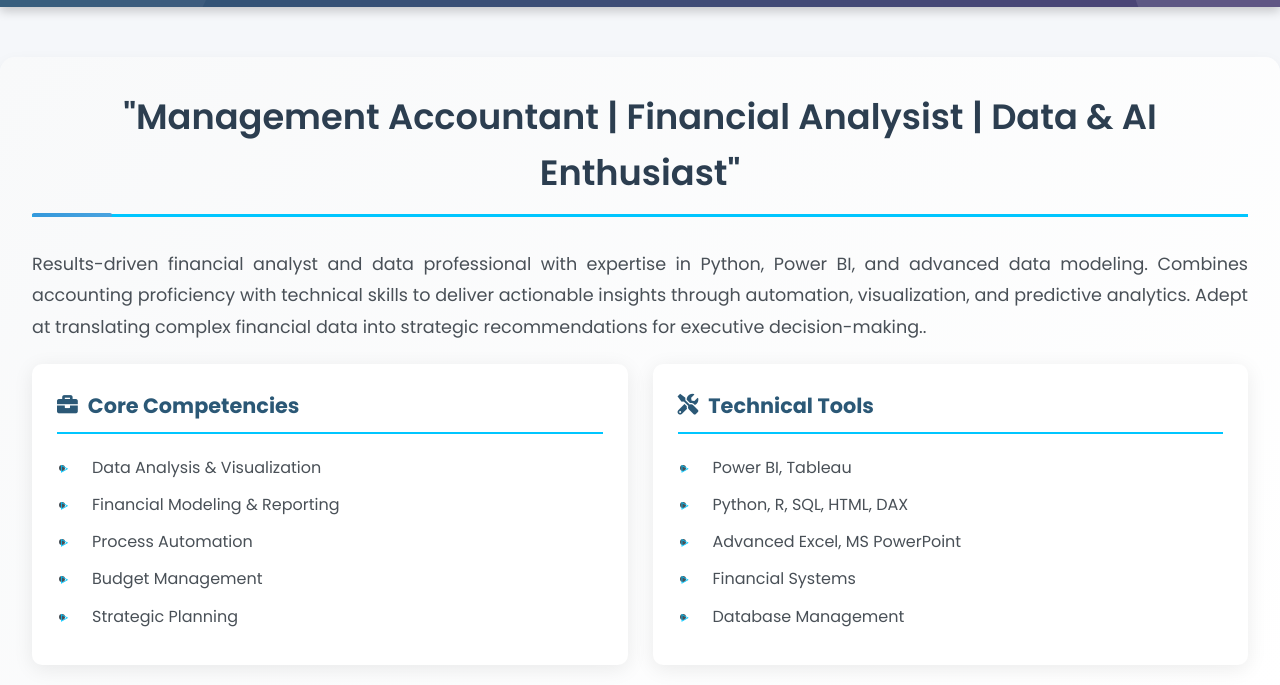
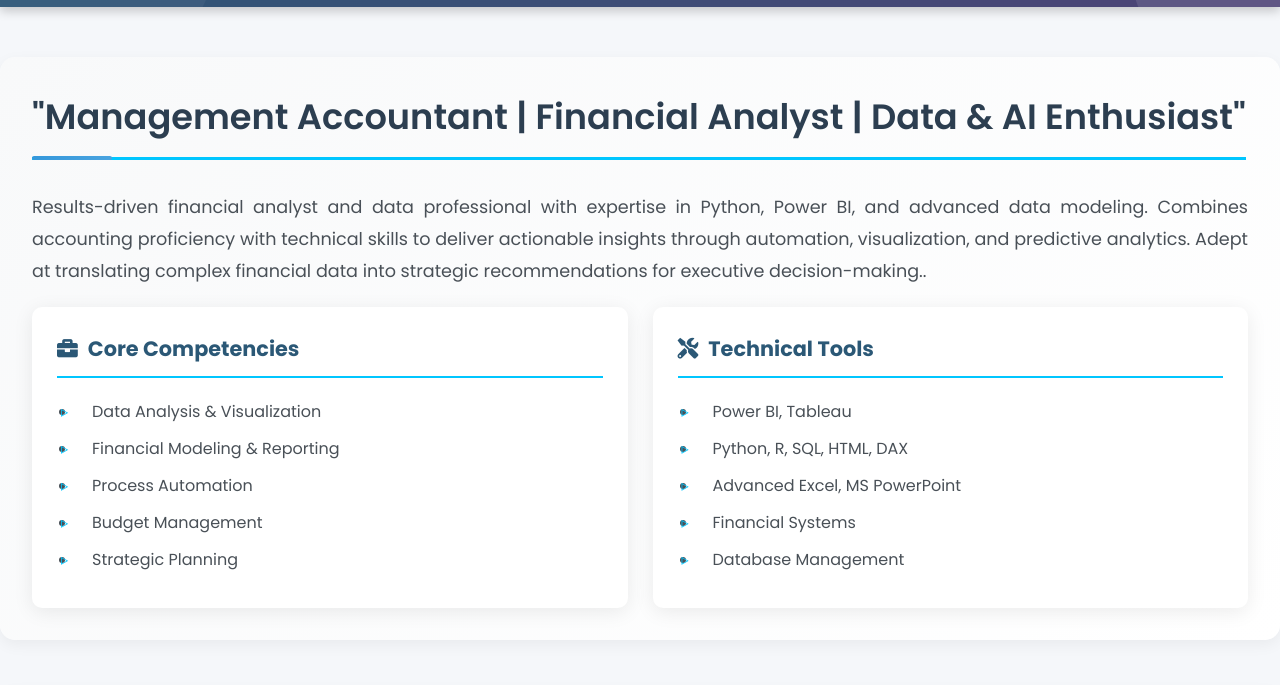
Before and after one commit to MichaelDoba/MichaelDoba.github.io, a plain HTML site: page index.html in a window 1280 px wide. Shown: the part 83-768 px from the top of the page. Drawn offline with Linux system fonts and the light colour scheme.

Commit message:
Add files via upload

```diff
--- a/index.html
+++ b/index.html
@@ -946,7 +946,7 @@
     <main>
         <!-- Profile Section -->
         <section id="profile" class="resume-section">
-            <h2 class="section-title">"Management Accountant | Financial Analysist | Data & AI Enthusiast"</h2>
+            <h2 class="section-title">"Management Accountant | Financial Analyst | Data & AI Enthusiast"</h2>
             <p class="profile-text">
                 Results-driven financial analyst and data professional with expertise in Python, Power BI, and advanced data modeling. Combines accounting proficiency with technical skills to deliver actionable insights through automation, visualization, and predictive analytics. Adept at translating complex financial data into strategic recommendations for executive decision-making..
             </p>
```
